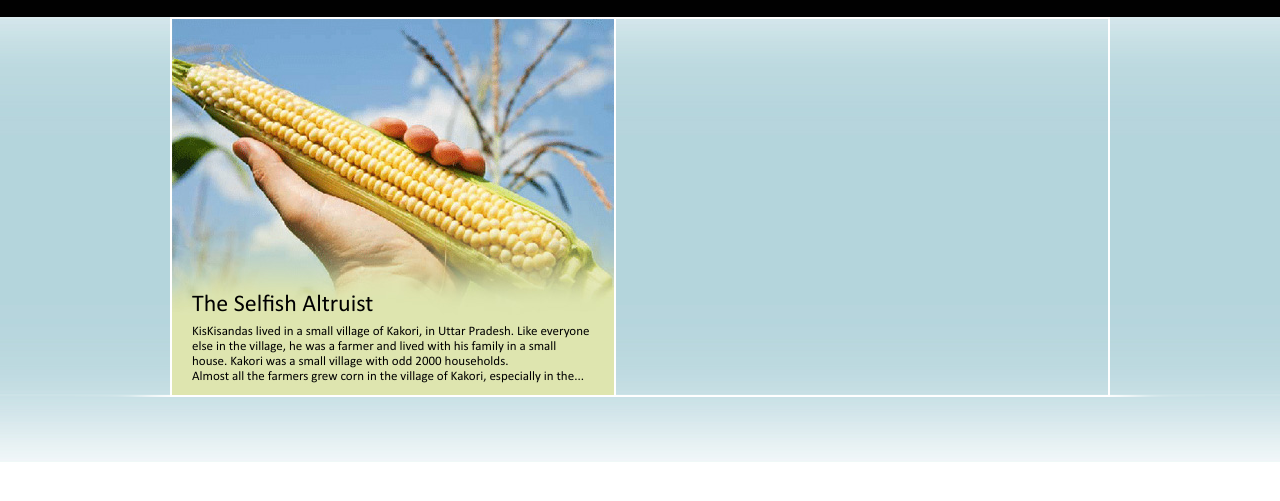
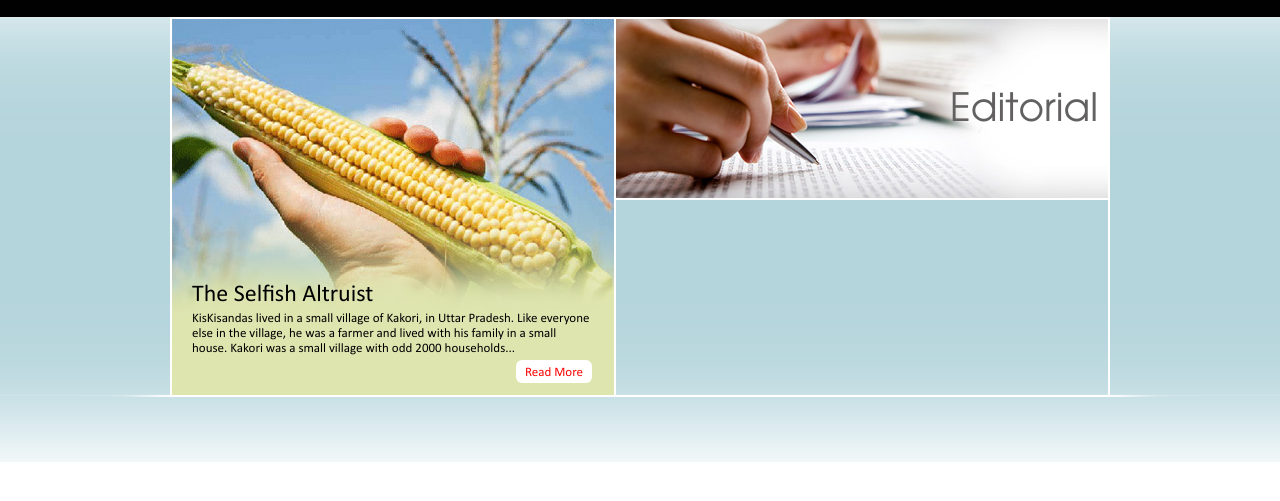
Before and after one commit to pinakin19a88d-Swami/newsletter_1, a plain HTML site: page home.html in a window 1280 px wide. Shown: the part 219-720 px from the top of the page. Drawn offline with Linux system fonts and the light colour scheme.

Commit message:
editorial styructure added

```diff
--- a/css/style.css
+++ b/css/style.css
@@ -125,6 +125,9 @@ ul {
 }
 .redTxt {
 	color: #fc1105;
+}
+a {
+	text-decoration: none;
 }
 /* ---------- Animation Delays Classes ---------- */
 
@@ -352,7 +355,6 @@ ul {
 	background: none;
 }
 .nav > li > a {
-	text-decoration: none;
 	color: #000101;
 	font-family: 'avianregular',sans-serif;
 	font-size: 12px;
@@ -455,15 +457,41 @@ ul {
 }
 .articleText {
 	position: absolute;
-	top: 270px;
+	top: 260px;
 	left: 0;
 	width: 400px;
 	padding: 0 20px;
 }
 .articleText h3 {
 	font: 24px/26px 'calibriregular',sans-serif;
-	margin-bottom: 8px;
+	margin-bottom: 5px;
 }
 .articleText p {
 	font: 13px/15px 'calibriregular',sans-serif;
+	margin-bottom: 5px;
 }
+.articleText a {
+	display: block;
+	float: right;
+	background: #fff;
+	color: #fc0303;
+	font: 13px/15px 'calibriregular',sans-serif;
+	border-radius: 6px;
+	padding: 4px 9px;
+}
+.articleText a:hover {
+	text-decoration: underline;
+}
+.editorialImg {
+	position: relative;
+	width: 492px;
+	height: 179px;
+	border-bottom: 2px solid #fff;
+}
+.editorialImg h1 {
+	position: absolute;
+	top: 70px;
+	right: 10px;
+	color: #626060;
+	font: 39px/41px 'avianregular',sans-serif;
+}
--- a/home.html
+++ b/home.html
@@ -45,12 +45,28 @@
 
 					<div class="articleText">
 						<h3>The Selfish Altruist</h3>
-						<p>KisKisandas lived in a small village of Kakori, in Uttar Pradesh. Like everyone else in the village, he was a farmer and lived with his family in a small house. Kakori was a small village with odd 2000 households. <br/>
-Almost all the farmers grew corn in the village of Kakori, especially in the...</p>
+						<p>KisKisandas lived in a small village of Kakori, in Uttar Pradesh. Like everyone else in the village, he was a farmer and lived with his family in a small house. Kakori was a small village with odd 2000 households...</p>
+
+						<a href="toc.html">Read More</a>
 					</div><!-- articleText -->
 				</div><!-- leftSection -->
 
 				<div class="rightSection pull-left">
+
+					<div class="editorialImg">
+						<a href="#">
+							<img src="images/editorial_img.jpg" alt="Editorial">
+							<h1>Editorial</h1>
+						</a>
+					</div><!-- editorialImg -->
+
+					<div class="pull-left">
+
+					</div>
+					<div class="pull-right">
+
+					</div>
+
 
 				</div><!-- rightSection -->
 			</div><!-- container -->
```
Also changed, not shown: images/editorial_img.jpg (added).
